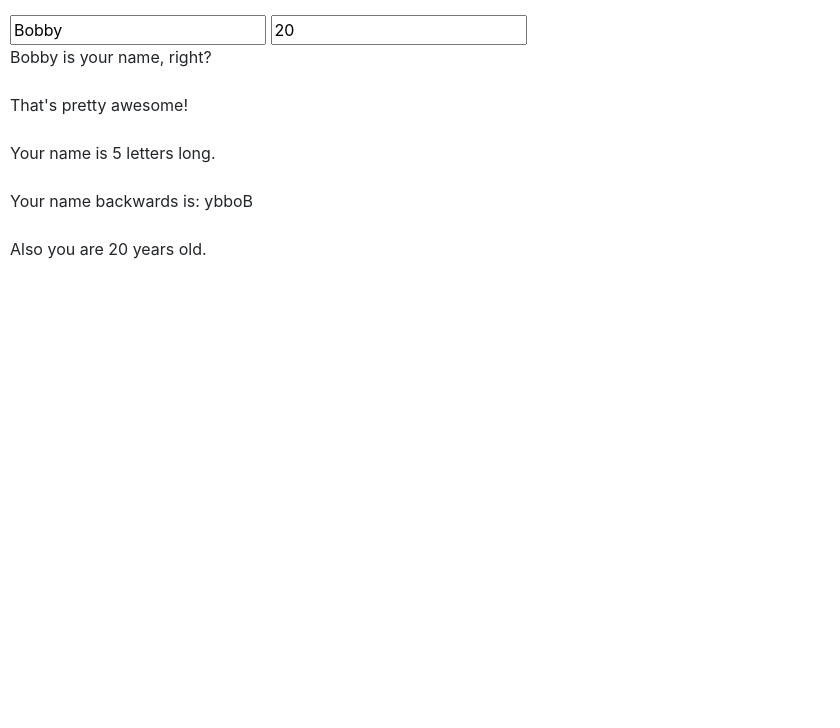
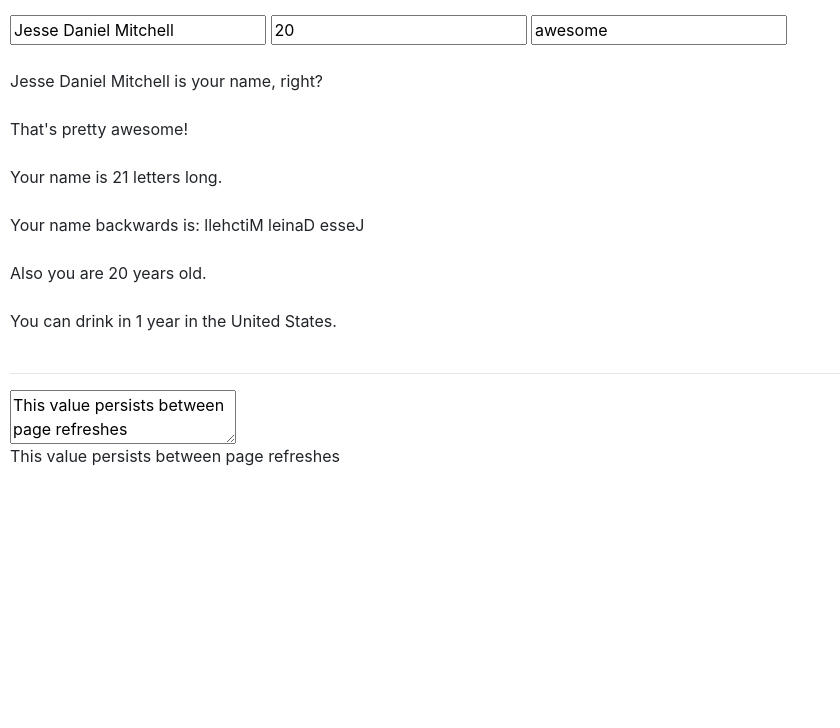
Before and after one commit to TotalTechGeek/BasylBinder, a website: page test.html in a window 1280 px wide. Shown: the part 72-800 px from the top of the page, without its empty margins (0-840 px from the left). Drawn offline with nearby package versions, Linux system fonts and the light colour scheme.

Commit message:
Fix a few critical bugs (introduced by refactoring), add persistence, improve demo page

```diff
--- a/basylbinder.js
+++ b/basylbinder.js
@@ -44,6 +44,8 @@ function createBasylBinder($$)
     const BASYL_VARS = "vars";
     const BASYL_SCRIPT = "basyl-script";
     const BASYL_DVARS = "dvars";
+    const BASYL_PVARS = "pvars";
+    const BASYL_PVAR_PREFIX = 'bb_';
 
     $$.queueUpdate = function(name, time)
     {
@@ -169,7 +171,7 @@ function createBasylBinder($$)
                 }
 
                 // Used to prevent annoying field cursor resets.
-                const allowed = ["text", "url", "password", "telephone", "search"]
+                const allowed = ["text", "url", "password", "telephone", "search", ""]
                 if (get() != e.target[attr])
                 {
                     if ((el instanceof HTMLTextAreaElement || el instanceof HTMLInputElement) && allowed.indexOf((el.getAttribute('type') || "").toLowerCase().trim()) !== -1)
@@ -181,10 +183,10 @@ function createBasylBinder($$)
                         // Prevents annoying field cursor reset.
                         el.setSelectionRange(s, end);
                     }
-                }
-                else
-                {
-                    set(e.target[attr])
+                    else
+                    {
+                        set(e.target[attr])
+                    }
                 }
             }
 
@@ -806,6 +808,29 @@ function createBasylBinder($$)
         return $$.var(name, v);
     }
 
+    // Persisted variable - These will only work in the global scope.
+    $$.pvar = function(name, v, g, s)
+    {
+        const index = BASYL_PVAR_PREFIX + name;
+
+        if(!localStorage[index])
+            localStorage[index] = v
+
+        let set = val =>
+        {
+            localStorage[index] = val
+        }
+
+        let get = () =>
+        {
+            return localStorage[index]
+        }
+
+        $$.create(name, get, set)
+
+        return $$
+    }
+
     $$.var = function(name, v, g, s)
     {
         var a = new $$._CV(v, g, s);
@@ -851,6 +876,14 @@ function createBasylBinder($$)
             $$.from(el.attributes).for(i => $$(el).var(i.name, i.value));
             el.parentNode.removeChild(el);
         });
+
+        $$.from(document.querySelectorAll(from + BASYL_PVARS)).for(el =>
+        {
+            // pvars have global scope by design.
+            $$.from(el.attributes).for(i=>$$.pvar(i.name, i.value));
+            el.parentNode.removeChild(el);
+        });
+
         $$.from(document.querySelectorAll(from + BASYL_DVARS)).for(el =>
         {
             $$.from(el.attributes).for(i => $$(el).dvar(i.name));
--- a/test.html
+++ b/test.html
@@ -8,19 +8,21 @@
         padding:10px;
     }
 </style>
-<vars name="Bobby"></vars>
 
+<vars age="20" name="Jesse Daniel Mitchell"></vars>
+<pvars value="This value persists between page refreshes"></pvars>
 
-<h1>Demo - <v bind="name" placeholder="Bobby"></v></h1>
+<h1>Demo - <v bind="name"></v></h1>
 <hr>
 
-<input bind="name"/>
+<input bind="name" placeholder="Name"/>
 <input bind="age" type="number"/>
-
+<input bind="adjective"/>
+<br><br>
 
 <div watch="text">
     {{name}} is your name, right? <br><br>
-    That's pretty awesome!
+    That's pretty {{adjective}}!
     <br><br>
     Your name is {{name|name.length}} letter{{name|name.length == 1 ? '' : 's' }} long.
     <br><br>
@@ -28,11 +30,30 @@
 
     <br><br>
     Also you are {{age}} years old.
-
+    <br><br>
+    {{drink}} in the United States.
+    <br><br>
+    <hr>
+    <textarea bind="value"></textarea> <br>
+    {{value}}
 </div>
 
 <script>
-$$.var("age", 20)
+$$.var('adjective', 'awesome')
+
+
+$$.createView('age', 'drink', i =>
+{
+    if (i >= 21)
+    {
+        return 'You can drink'
+    }
+    else
+    {
+        return 'You can drink in ' + (21-i) + ' year' + ((21-i)==1?'':'s');
+    }
+})
+
 $$.all()
 </script>
 </body>
```
